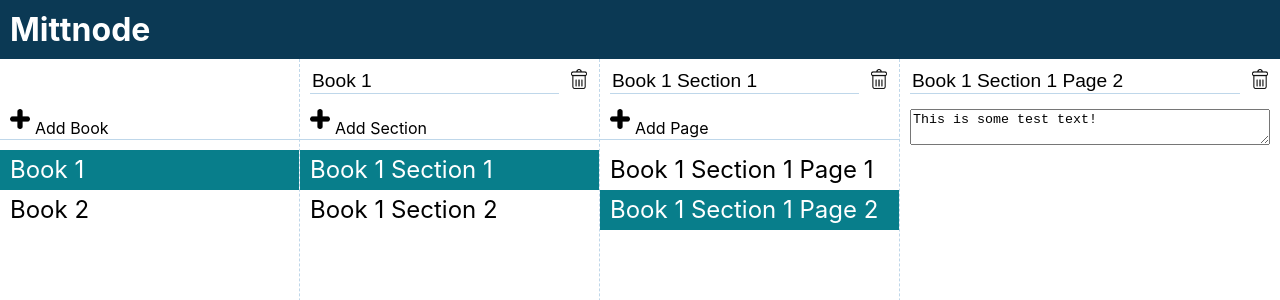
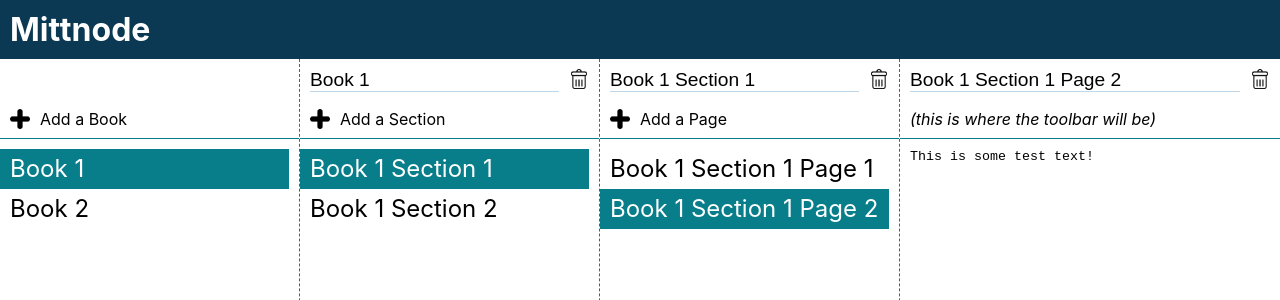
Before and after one commit to eric-fago/mittnode, a React (Create React App) app: page / in a window 1280 px wide. Shown: the top 300 px of the page. Built offline with nearby package versions, Linux system fonts and the light colour scheme.

Commit message:
CSS fixed

```diff
--- a/src/App.css
+++ b/src/App.css
@@ -1,16 +1,24 @@
+* {
+	box-sizing: border-box;
+	margin: 0;
+	padding: 0;
+	overflow: hidden;
+}
+
 html, body, #root {
+	width: 100%;
 	height: 100%;
 }
 
 .App {
+	width: 100%;
 	height: 100%;
-	display: grid;
-	grid-template-rows: fit-content(100%) auto;
+	display: flex;
+	flex-direction: column;
 }
 
 .App-head {
 	padding: 10px;
-	box-sizing: border-box;
 	background-color: #0B3954;
 	color: #FFFFFF;
 	font-size: 2em;
@@ -18,13 +26,18 @@ html, body, #root {
 }
 
 .App-main {
-	display: grid;
-	grid-template-columns: 300px 300px 300px auto;
+	width: 100%;
+	height: 100%;
+	flex: 1;
+	display: flex;
 }
 
 .Item {
-	box-sizing: border-box;
-	border-right: 1px dashed #BFD7EA;
+	width: 300px;
+	height: 100%;
+	display: flex;
+	flex-direction: column;
+	border-right: 1px dashed #087E8B;
 }
 
 .Item-missing {
@@ -35,11 +48,11 @@ html, body, #root {
 
 .Item-list-create {
 	height: 40px;
-	border-bottom: 1px solid #BFD7EA
+	border-bottom: 1px solid #087E8B
 }
 
 .Item-list {
-	box-sizing: border-box;
+	flex: 1;
 	padding-top: 10px;
 	overflow-y: auto;
 }
@@ -58,6 +71,7 @@ html, body, #root {
 	border: none;
 	border-bottom: 1px solid #BFD7EA;
 	font-size: 1.2em;
+	overflow: initial;
 }
 
 .ItemHeader input:focus {
@@ -65,12 +79,14 @@ html, body, #root {
 }
 
 .ListItem {
-	box-sizing: border-box;
 	height: 40px;
+	margin-right: 10px;
 	padding: 5px 10px;
 	font-size: 1.5em;
 	overflow: hidden;
 	text-overflow: ellipsis;
+	white-space: nowrap;
+	cursor: pointer;
 }
 
 .ListItem:hover {
@@ -88,7 +104,10 @@ html, body, #root {
 }
 
 .Page {
-	box-sizing: border-box;
+	height: 100%;
+	flex: 1;
+	display: flex;
+	flex-direction: column;
 }
 
 .Page-missing {
@@ -97,21 +116,37 @@ html, body, #root {
 	text-align: center;
 }
 
+.Page-tool {
+	height: 40px;
+	padding: 10px;
+	border-bottom: 1px solid #087E8B;
+}
+
 .Page-text {
+	height: 100%;
+	flex: 1;
 	padding: 10px;
 }
 
 .Page-text textarea {
-	box-sizing: border-box;
+	display: inline-block;
+	height: 100%;
 	width: 100%;
+	overflow-y: auto;
+	border: none;
+	resize: none;;
+}
+
+.Page-text textarea:focus {
+	outline: none;
 }
 
 .Button {
-	box-sizing: border-box;
 	height: 30px;
 	margin: 5px;
 	display: inline-block;
 	cursor: pointer;
+	user-select: none;
 }
 
 .Button:hover {
@@ -125,5 +160,6 @@ html, body, #root {
 }
 
 .Button span {
-  display: inline-block;
+	display: inline-block;
+	margin: 5px;
 }
--- a/src/App.js
+++ b/src/App.js
@@ -77,7 +77,7 @@ class App extends React.Component {
 			const nextId = state.nextId;
 			const books = [...state.books];
 			books.push({ id: nextId, name: 'Book ' + nextId });
-			return { nextId: nextId + 1, books };
+			return { nextId: nextId + 1, books, bookSelectId: nextId, sectionSelectId: null, pageSelectId: null };
 		});
 	};
 
@@ -109,7 +109,7 @@ class App extends React.Component {
 	deleteBook = (id) => {
 		this.setState((state) => {
 			const books = state.books.filter(b => b.id !== id);
-			return { books };
+			return { books, bookSelectId: null, sectionSelectId: null, pageSelectId: null };
 		});
 	};
 
@@ -121,7 +121,7 @@ class App extends React.Component {
 			const nextId = state.nextId;
 			const sections = [...state.sections];
 			sections.push({ id: nextId, bookId: book.id, name: 'Section ' + nextId });
-			return { nextId: nextId + 1, sections };
+			return { nextId: nextId + 1, sections, sectionSelectId: nextId, pageSelectId: null };
 		})
 	};
 
@@ -151,7 +151,7 @@ class App extends React.Component {
 	deleteSection = (id) => {
 		this.setState((state) => {
 			const sections = state.sections.filter(s => s.id !== id);
-			return { sections };
+			return { sections, sectionSelectId: null, pageSelectId: null };
 		});
 	};
 
@@ -162,7 +162,7 @@ class App extends React.Component {
 
 			const nextId = state.nextId;
 			const pages = [...state.pages];
-			pages.push({ id: nextId, sectionId: section.id, name: 'Page ' + nextId });
+			pages.push({ id: nextId, sectionId: section.id, name: 'Page ' + nextId, text: '' });
 			return { nextId: nextId + 1, pageSelectId: nextId, pages };
 		})
 	};
@@ -200,7 +200,7 @@ class App extends React.Component {
 	deletePage = (id) => {
 		this.setState((state) => {
 			const pages = state.pages.filter(p => p.id !== id);
-			return { pages };
+			return { pages, pageSelectId: null };
 		});
 	};
 
--- a/src/components/Button.jsx
+++ b/src/components/Button.jsx
@@ -5,7 +5,7 @@ const Button = ({ icon, text, handle, children }) => {
 	const textMarkup = children ? (<span>{children}</span>) : '';
 
 	return (
-		<span className="Button" onClick={handle}>
+		<span className="Button" onClick={handle} title={text}>
 			{iconMarkup}
 			{textMarkup}
 		</span>
--- a/src/components/Item.jsx
+++ b/src/components/Item.jsx
@@ -18,7 +18,7 @@ const Items = ({ itemType, item, handleChange, handleDelete, listType, list, lis
 		<div className="Item">
 			<ItemHeader item={item} handleChange={handleChange} handleDelete={handleDelete} />
 			<div className="Item-list-create">
-				<Button icon={createIcon} text={'Add ' + listType} handle={handleCreate}>Add {listType}</Button>
+				<Button icon={createIcon} text={'Add a ' + listType} handle={handleCreate}>Add a {listType}</Button>
 			</div>
 			<div className="Item-list">
 				{list.map(i => <ListItem key={i.id} item={i} itemSelected={listSelected} handleSelect={() => handleSelect(i.id)} />)}
--- a/src/components/ItemHeader.jsx
+++ b/src/components/ItemHeader.jsx
@@ -10,7 +10,7 @@ const ItemHeader = ({ item, handleChange, handleDelete }) => {
 
 	return (
 		<div className="ItemHeader">
-			<input onChange={handleChange} value={item.name} />
+			<input onChange={handleChange} value={item.name} placeholder="(no name)" />
 			<Button icon={deleteIcon} text="Delete" handle={handleDelete} />
 		</div>
 	);
--- a/src/components/ListItem.jsx
+++ b/src/components/ListItem.jsx
@@ -4,7 +4,7 @@ const ListItem = ({ item, itemSelected, handleSelect }) => {
 	const className = "ListItem" + (item === itemSelected ? ' ListItem-selected' : '');
 
 	return (
-		<div className={className} onClick={handleSelect}>{item.name}</div>
+		<div className={className} onClick={handleSelect}>{item.name || '(no name)'}</div>
 	);
 };
 
--- a/src/components/Page.jsx
+++ b/src/components/Page.jsx
@@ -13,8 +13,9 @@ const Page = ({ item, handleChangeName, handleChangeText, handleDelete }) => {
 	return (
 		<div className="Page">
 			<ItemHeader item={item} handleChange={handleChangeName} handleDelete={handleDelete} />
+			<div className="Page-tool"><i>(this is where the toolbar will be)</i></div>
 			<div className="Page-text">
-				<textarea onChange={handleChangeText} value={item.text} />
+				<textarea onChange={handleChangeText} value={item.text} placeholder="(no text)" />
 			</div>
 		</div>
 	);
```
